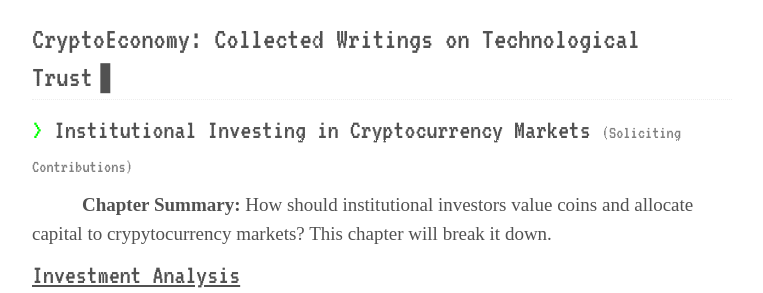
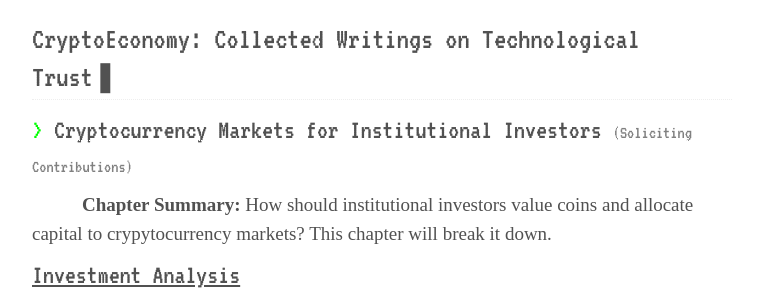
Before and after one commit to Cryptoeconomics/cryptoeconomics.github.io, a Jekyll site: the page built from blockchaininstitution.md, in a window 1280 px wide. Shown: the top 293 px of the page, without its empty margins (258-1021 px from the left). Built offline with Jekyll 4.4.1, drawn with Linux system fonts in a browser that asks for light colours.

Commit message:
small edits to investment analaysis pages

```diff
--- a/blockchaininstitution.md
+++ b/blockchaininstitution.md
@@ -1,6 +1,6 @@
 ---
 layout: investment
-title: Institutional Investing in Cryptocurrency Markets <a href="/contribute"><font color="grey" size="4">(Soliciting Contributions)</font></a>
+title: Cryptocurrency Markets for Institutional Investors <a href="/contribute"><font color="grey" size="4">(Soliciting Contributions)</font></a>
 ---
 
 <b>Chapter Summary:</b> How should institutional investors value coins and allocate capital to crypytocurrency markets? This chapter will break it down.
--- a/index.html
+++ b/index.html
@@ -60,7 +60,7 @@ title: Home
 
 <p class="chapter"><a href="/blockchainventure">Blockchain Investment for Venture Capitalists </a><a href="/contribute"><font color="Black" size="3">(Soliciting Contributions)</font></a></p>
 
-<p class="chapter"><a href="/blockchaininstitution">Instituitional Investing in Cryptocurrency Markets </a><a href="/contribute"><font color="Black" size="3">(Soliciting Contributions)</font></a></p>
+<p class="chapter"><a href="/blockchaininstitution">Cryptocurrency Markets for Institutional Investors </a><a href="/contribute"><font color="Black" size="3">(Soliciting Contributions)</font></a></p>
 
 <p class="chapter"><a href="/cryptovalue">Finding Value and Picking Coins </a><a href="/contribute"><font color="Black" size="3">(Soliciting Contributions)</font></a></p>
 
```
